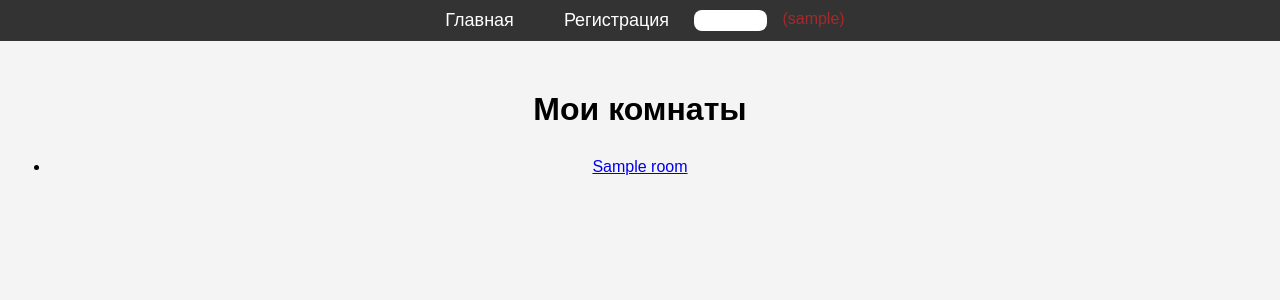
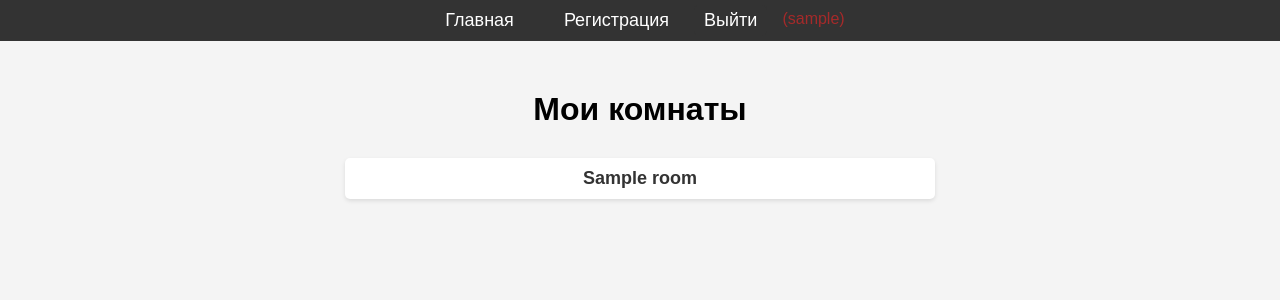
Before and after one commit to Skuba4/thai-boxing, a Django app: page /my_rooms/ in a window 1280 px wide. Shown: the top 300 px of the page. Run offline with Django 5.2, Linux system fonts and the light colour scheme; a user stored in the database is signed in; tables that the repository leaves empty hold one stand-in row (values such as "Sample post").

Commit message:
Мелкие правки

```diff
--- a/boxing/referee/templates/referee/home.html
+++ b/boxing/referee/templates/referee/home.html
@@ -3,7 +3,6 @@
 {% block content %}
 <main>
     {% if user.is_authenticated %}
-        <h1>Добро пожаловать, {{ user.username }}!</h1>
         <p><a href="{% url 'referee:create_room' %}">Создать комнату</a></p>
         <p><a href="{% url 'referee:my_rooms' %}">Мои комнаты</a></p>
         <p><a href="{% url 'referee:join_room' %}">Войти в комнату</a></p>
--- a/boxing/referee/templates/referee/my_rooms.html
+++ b/boxing/referee/templates/referee/my_rooms.html
@@ -4,11 +4,15 @@
 <main>
     <h1>Мои комнаты</h1>
     {% if object %}
-        <ul>
+        <div class="room-list">
             {% for room in object %}
-                <li><a href="{% url 'referee:detail_room' room.uuid_room %}">{{ room.name }}</a></li>
+                <div class="room" data-room-id="{{ room.uuid_room }}">
+                    <p class="room-info">
+                        <a href="{% url 'referee:detail_room' room.uuid_room %}" class="room-link">{{ room.name }}</a>
+                    </p>
+                </div>
             {% endfor %}
-        </ul>
+        </div>
     {% else %}
         <p>У вас пока нет созданных комнат.</p>
     {% endif %}
--- a/boxing/referee/templates/referee/room.html
+++ b/boxing/referee/templates/referee/room.html
@@ -4,7 +4,8 @@
 <main>
     {% if is_boss %}
         <h2>Главный судья</h2>
-
+        <h4>КОД ДЛЯ ПОДКЛЮЧЕНИЯ К КОМНАТЕ</h4>
+        <h5>{{ uuid }}</h5>
         <hr class="hr-divider">
 
         <!-- ✅ Скрытая форма добавления судьи -->
--- a/boxing/static/css/main.css
+++ b/boxing/static/css/main.css
@@ -50,6 +50,43 @@ h1 {
     font-size: 32px;
 }
 
+/* Список комнат */
+.room-list {
+    display: flex;
+    flex-direction: column;
+    align-items: center; /* Центрирование по горизонтали */
+    gap: 10px;
+    margin-top: 20px;
+}
+
+.room {
+    width: 50%; /* Задаем ширину для блока */
+    display: flex;
+    align-items: center;
+    justify-content: space-between;
+    background-color: white;
+    padding: 10px;
+    border-radius: 5px;
+    box-shadow: 0 2px 4px rgba(0, 0, 0, 0.1);
+    text-align: center; /* Центрируем текст */
+}
+
+.room-info {
+    font-size: 18px;
+    width: 100%;
+}
+
+.room-link {
+    text-decoration: none;
+    color: #333;
+    font-weight: bold;
+}
+
+.room-link:hover {
+    color: #A52A2A;
+    text-decoration: underline;
+}
+
 /* Форма */
 form {
     display: inline-block;
@@ -89,15 +126,10 @@ form button {
     margin: 0;
     box-shadow: none;
 }
-
 .logout-button {
     position: relative;
     padding: 5px 10px;
     margin: -5px 0;
-    background: none;
-    border: none;
-    color: white;
-    cursor: pointer;
 }
 
 .logout-button:hover {
@@ -195,7 +227,8 @@ form button {
 .judge-links a {
     margin-left: 10px;
     text-decoration: none;
-    color: red;
+    color: #a52a2a;
+    font-size: 12px
 }
 
 .judge-links a:hover {
```
